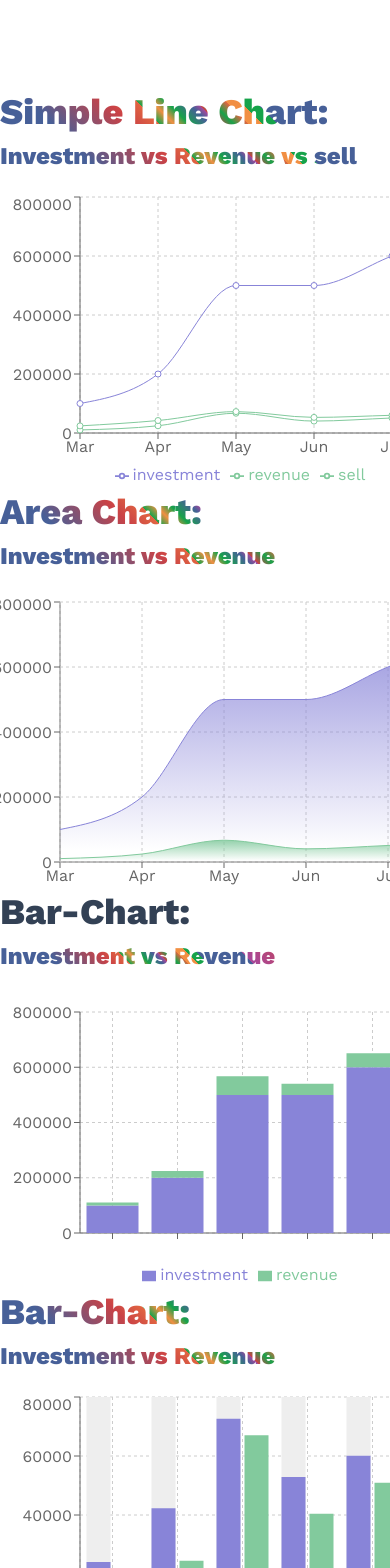
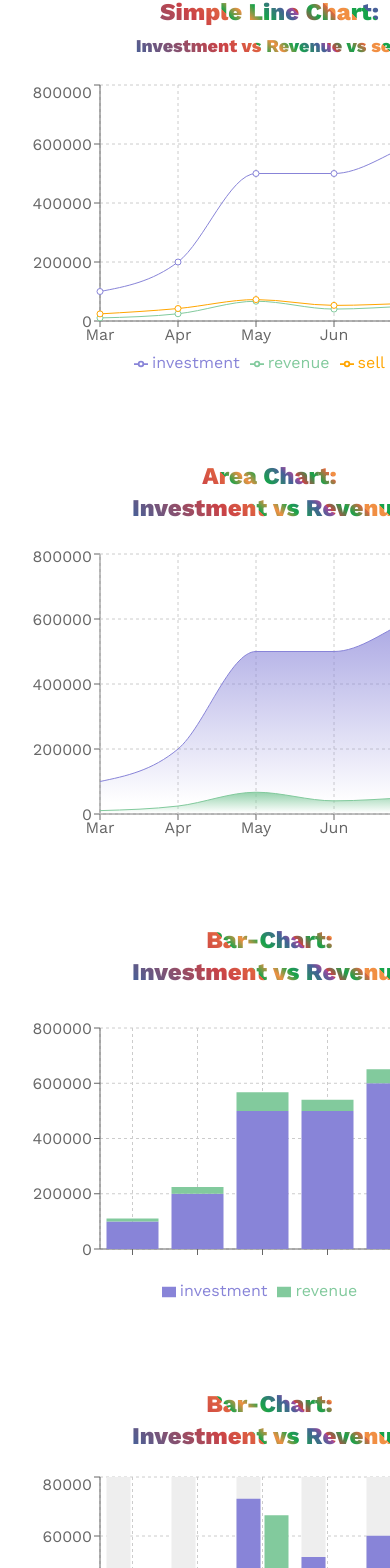
Before and after one commit to ToufiqAlahi/ButterFinger-Motel, a React (Create React App) app: page /dashboard in a window 390 px wide. Shown: the part 252-1820 px from the top of the page. Built offline with nearby package versions, Linux system fonts and the light colour scheme.

Commit message:
made the chart responsive dynamically

```diff
--- a/src/components/Dashboard/Dashboard.js
+++ b/src/components/Dashboard/Dashboard.js
@@ -1,4 +1,5 @@
-import React from "react";
+import React, { useEffect } from "react";
+import { useState } from "react";
 import {
   LineChart,
   Line,
@@ -14,6 +15,27 @@ import {
 import { BarChart, Bar, Cell } from "recharts";
 
 const Dashboard = () => {
+  const [isMobile, setIsMobile] = useState(false);
+
+  const handleResize = () => {
+    if (window.innerWidth < 720) {
+      setIsMobile(true);
+    } else {
+      setIsMobile(false);
+    }
+  };
+
+  useEffect(() => {
+    window.addEventListener("resize", handleResize);
+  });
+
+  console.log(
+    "Screen size here:",
+    window.innerWidth,
+    "Smartphone == ",
+    isMobile
+  );
+
   const data = [
     {
       month: "Mar",
@@ -53,19 +75,17 @@ const Dashboard = () => {
     },
   ];
   return (
-    <div className=" md:grid md:grid-cols-2 md:gap-36 md:mx-56 md:justify-around mt-44 ">
-      <div className="max-w-[100vw] ">
-        <p className="text-slate-700 font-bold text-4xl mb-5 gradient-text">
-          {" "}
+    <div className=" flex flex-col md:grid md:grid-cols-2 md:gap-36 md:mx-56 justify-center md:justify-around md:mt-28 mt-20 mx-auto text-center max-w-[90vw] ">
+      <div className="mx-auto text-center  mb-20 md:mb-0">
+        <p className="text-slate-700 font-bold text-2xl md:text-4xl mb-5 gradient-text">
           Simple Line Chart: <br />
-          <span className="text-2xl text-slate-800">
-            {" "}
+          <span className="text-lg md:text-2xl text-slate-800">
             Investment vs Revenue vs sell
-          </span>{" "}
+          </span>
         </p>
         <LineChart
-          width={500}
-          height={300}
+          width={!isMobile ? 500 : 300}
+          height={!isMobile ? 300 : 200}
           data={data}
           margin={{
             top: 5,
@@ -86,23 +106,21 @@ const Dashboard = () => {
             activeDot={{ r: 8 }}
           />
           <Line type="monotone" dataKey="revenue" stroke="#82ca9d" />
-          <Line type="monotone" dataKey="sell" stroke="#82ca9d" />
+          <Line type="monotone" dataKey="sell" stroke="#FFA500" />
         </LineChart>
       </div>
-      <div className=" max-w-[100vw]">
-        <p className="text-slate-700 font-bold text-4xl mb-5 gradient-text">
-          {" "}
+      <div className="mx-auto text-center  mb-20 md:mb-0 ">
+        <p className="text-slate-700 font-bold text-2xl md:text-4xl mb-5 gradient-text">
           Area Chart: <br />
           <span className=" text-2xl text-slate-800">
-            {" "}
             Investment vs Revenue
-          </span>{" "}
+          </span>
         </p>
         <AreaChart
-          width={500}
-          height={300}
+          width={!isMobile ? 500 : 300}
+          height={!isMobile ? 300 : 200}
           data={data}
-          margin={{ top: 10, right: 30, left: 0, bottom: 0 }}
+          margin={{ top: 10, right: 30, left: 20, bottom: 0 }}
         >
           <defs>
             <linearGradient id="colorUv" x1="0" y1="0" x2="0" y2="1">
@@ -135,18 +153,16 @@ const Dashboard = () => {
         </AreaChart>
       </div>
 
-      <div className="max-w-[100vw] ">
-        <p className="text-slate-700 font-bold text-4xl mb-5">
-          {" "}
+      <div className="mx-auto text-center  mb-20 md:mb-0  ">
+        <p className="text-slate-700 font-bold text-2xl md:text-4xl mb-5 gradient-text">
           Bar-Chart: <br />
-          <span className=" text-2xl text-slate-800 gradient-text">
-            {" "}
+          <span className=" text-2xl text-slate-800 ">
             Investment vs Revenue
-          </span>{" "}
+          </span>
         </p>
         <BarChart
-          width={500}
-          height={300}
+          width={!isMobile ? 500 : 300}
+          height={!isMobile ? 300 : 200}
           data={data}
           margin={{
             top: 20,
@@ -165,18 +181,16 @@ const Dashboard = () => {
         </BarChart>
       </div>
 
-      <div className="max-w-[100vw] ">
-        <p className="text-slate-700 font-bold text-4xl mb-5 gradient-text">
-          {" "}
+      <div className="mx-auto text-center  mb-20 md:mb-0  ">
+        <p className="text-slate-700 font-bold text-2xl md:text-4xl mb-5 gradient-text">
           Bar-Chart: <br />
           <span className=" text-2xl text-slate-800">
-            {" "}
             Investment vs Revenue
-          </span>{" "}
+          </span>
         </p>
         <BarChart
-          width={500}
-          height={300}
+          width={!isMobile ? 500 : 300}
+          height={!isMobile ? 300 : 200}
           data={data}
           margin={{
             top: 5,
```
